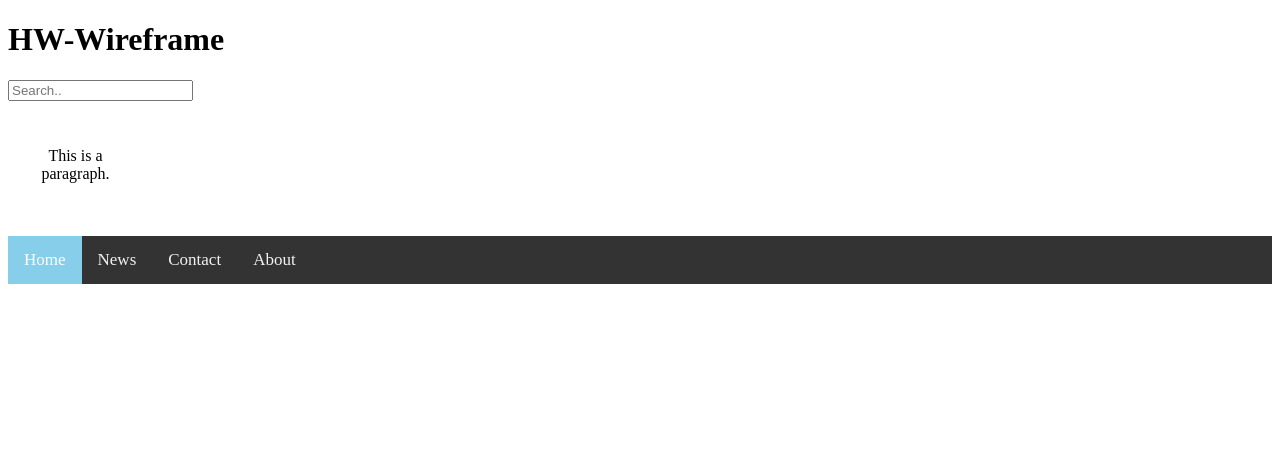
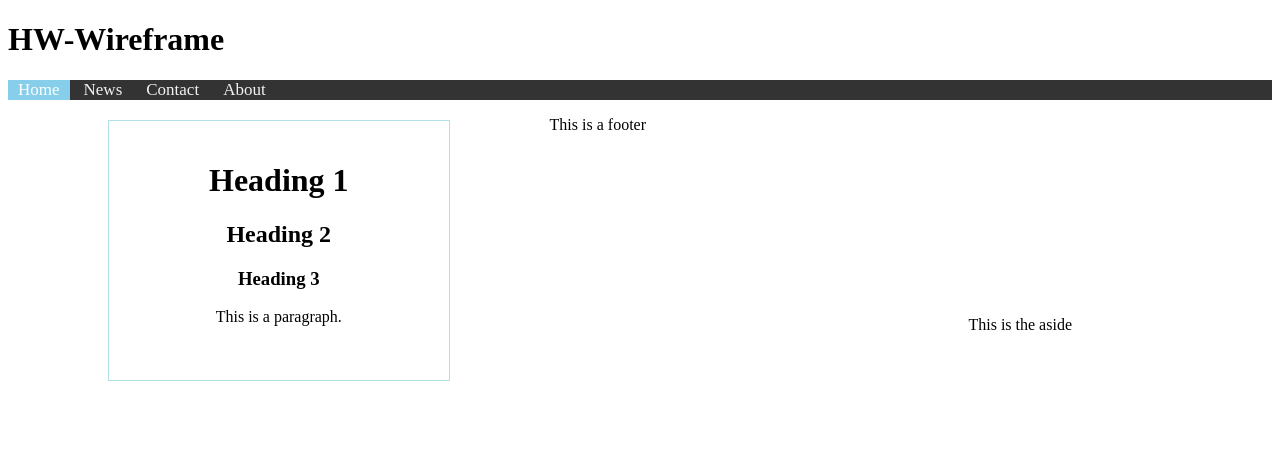
Before and after one commit to Christianlance85/HW-Wireframe, a plain HTML site: page index.html in a window 1280 px wide. Drawn offline with Linux system fonts and the light colour scheme.

Commit message:
made changes to footer

```diff
--- a/index.html
+++ b/index.html
@@ -8,21 +8,33 @@
 
 <body>
         <h1>HW-Wireframe</h1>
-        <div class="nav">
-                <a class="active"></a>
-
-                <input type="text" placeholder="Search..">
-              </div>
-<div class="articlesection">
-<p>This is a paragraph.</p>
-</div>
-<footer>
         <div class="topnav">
                 <a class="active" href="#home">Home</a>
                 <a href="#news">News</a>
                 <a href="#contact">Contact</a>
                 <a href="#about">About</a>
               </div>
+
+<div class="articlesection">
+<h1>Heading 1</h1>
+<h2>Heading 2</h2>
+<h3>Heading 3</h3>
+    <p>This is a paragraph.</p>
+    <br>
+
+</div>
+<div class="aside">
+    <aside>
+        <p>This is the aside</p>
+
+
+    </aside>
+</div>
+<footer>
+    <p>This is a footer</p>
 </footer>
 </body>
+
+
+
 </html>
--- a/style.css
+++ b/style.css
@@ -6,10 +6,11 @@
 
   /* Style the links inside the navigation bar */
   .topnav a {
-    float: left;
+      float: center;
+    text-align: center;
     color: #f2f2f2;
-    text-align: center;
-    padding: 14px 16px;
+
+    padding: 10px 10px;
     text-decoration: none;
     font-size: 17px;
   }
@@ -29,16 +30,29 @@
   /* Lower to the bottom of the page */
   .articlesection {
 
-float: bottom;
+float: left;
+
 text-align: Center;
-padding: 15px;
-margin: 15px;
+padding: 20px 100px;
+margin: 20px 100px;
+
 
   }
 
   /* adding a border to the article section */
   .articlesection{
-      border: skyblue;
-      height: 75px;
-      width: 75px;
+    border: 1px solid powderblue;
+
   }
+  aside{
+      float: right;
+      padding: 100px;
+      margin: 100px;
+  }
+  aside::after {
+    float: right;
+    text-align: center;
+    content: " ";
+    display: block;
+    clear: both;
+  }
```
